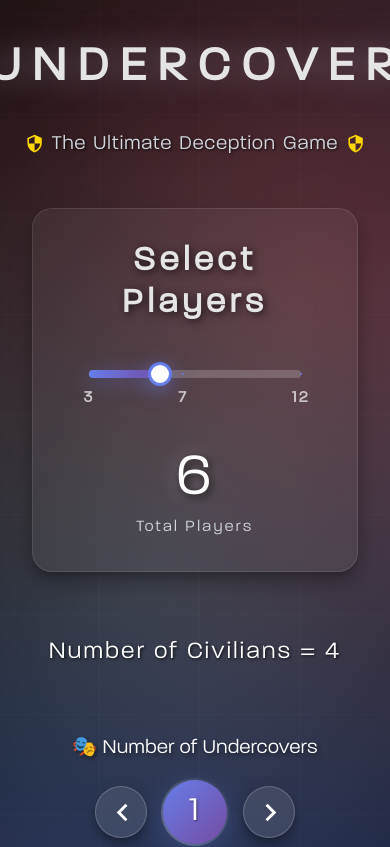
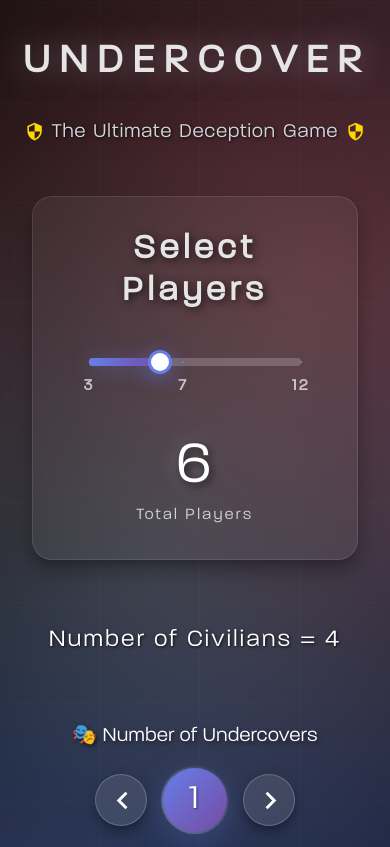
Before and after one commit to coutaditya/undercover-game, a React (Vite) app: page / in a window 390 px wide. Shown: the top 847 px of the page. Built offline with nearby package versions, Linux system fonts and the light colour scheme.

Commit message:
Fix: Responsive page

```diff
--- a/src/components/Header.tsx
+++ b/src/components/Header.tsx
@@ -13,7 +13,7 @@ export default function Header({ title = "UNDERCOVER", subtitle = "The Ultimate
         <Box className="text-center space-y-6">
             <Box
                 sx={{
-                    fontSize: { xs: "3rem", md: "5rem" },
+                    fontSize: { xs: "2.5rem", sm: "4rem", md: "5rem" },
                     textShadow: "0 0 30px rgba(255, 255, 255, 0.3), 0 0 60px rgba(102, 126, 234, 0.2)",
                     fontFamily: "'Paralucent-light'",
                     fontWeight: "bold",
```
